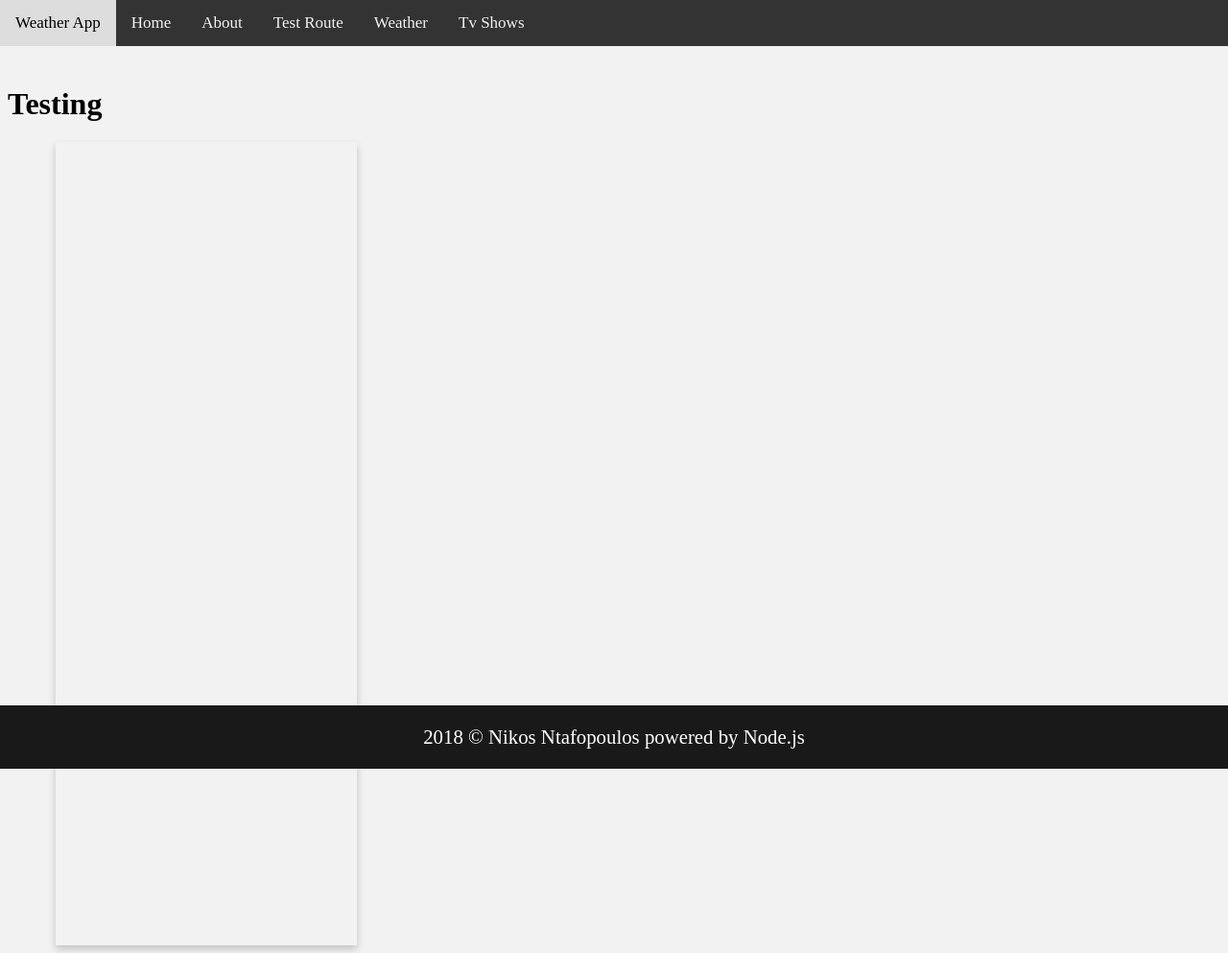
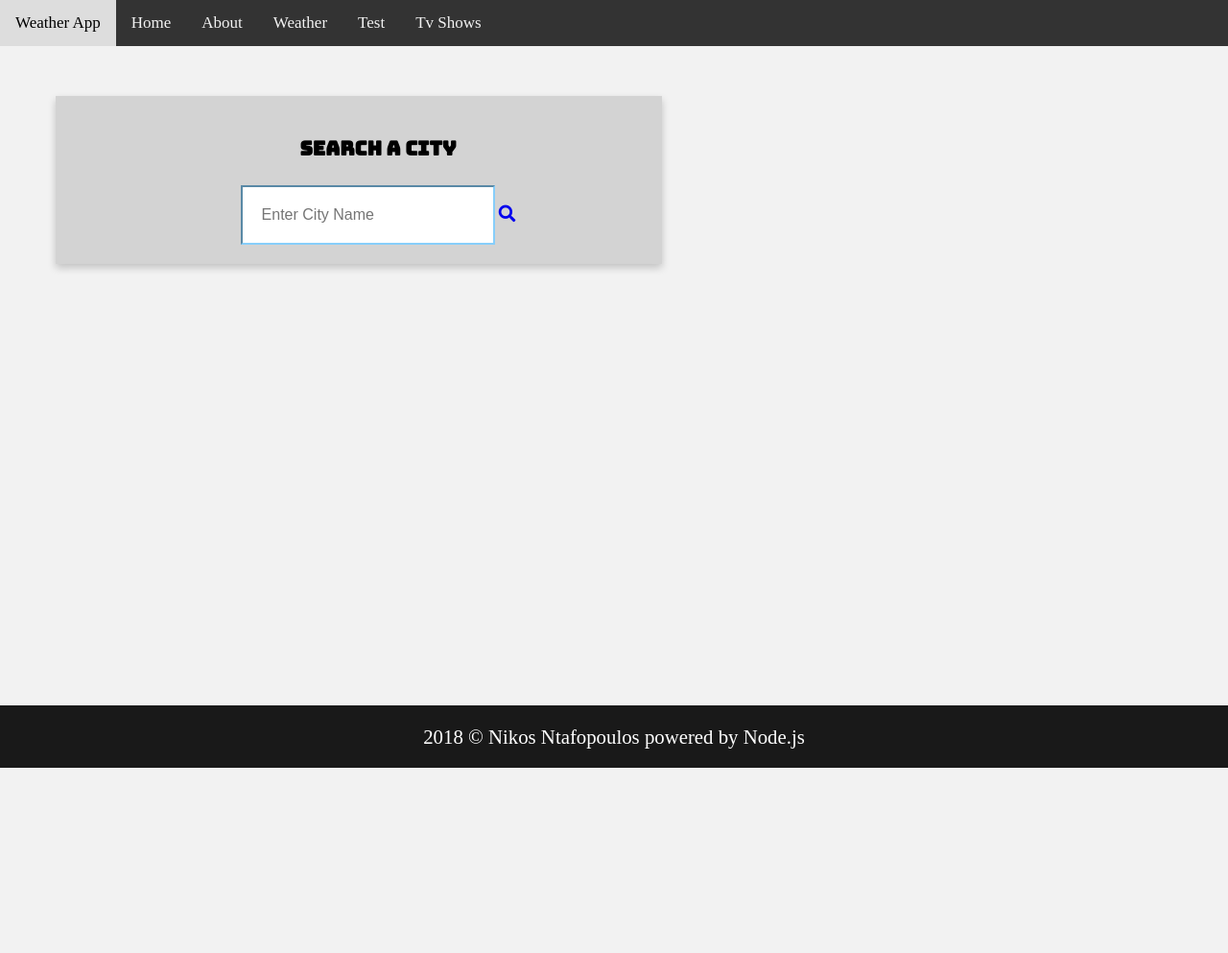
Before and after one commit to Tsokis/Fullstack-Node-Application, a Node server app: page /weather in a window 1280 px wide. Shown: the whole page at 96% size. After the commit the page ends 800 px from the top, so only its background shows below. Run offline with Node 20, Linux system fonts and the light colour scheme; some libraries are stand-ins or nearby versions.

Commit message:
modified

```diff
--- a/app/public/css/main.css
+++ b/app/public/css/main.css
@@ -119,6 +119,9 @@ body {
 
 .bg2::after {
     background-image: url('/imgs/progr.png');
+    background-position: center;
+    background-repeat: no-repeat;
+    background-size: cover;
 }
 
 /** about section style **/
@@ -140,10 +143,6 @@ body {
 flip card about page images
 */
 
-/* test */
-.test {
-    background-color: #4CAF50;
-}
 
 /* Weather page styles */
 .icon {
--- a/app/routes/about.js
+++ b/app/routes/about.js
@@ -2,8 +2,10 @@ const express = require('express');
 const aboutController = express.Router();
 
 aboutController.get('/about', function (req, res) {
+    let blog={test:"ahhahaha"};
     res.render('pages/about', {
-         pageTitle: 'About'
+         pageTitle: 'About',
+         post:blog
     });
 });
 
--- a/app/routes/api.js
+++ b/app/routes/api.js
@@ -10,7 +10,7 @@ apiController.use(bodyParser.urlencoded({
 
 apiController.get('/api', (req, res) => {
      Comments.find({}, (err, Comments) => {
-     res.json(Comments)
+     res.json(Comments);
      });
 });
 
--- a/app/routes/test.js
+++ b/app/routes/test.js
@@ -1,9 +1,10 @@
 const express = require('express');
 const testController = express.Router();
 
+
 testController.get('/test', function (req, res) {
     res.render('pages/test', {
-        pageTitle: 'test'
+        pageTitle: 'test',
     });
 });
 
--- a/app/views/pages/about.ejs
+++ b/app/views/pages/about.ejs
@@ -19,6 +19,7 @@
                 saepe laboriosam!Lorem ipsum dolor sit, amet consectetur adipisicing elit. Totam, neque tempora veritatis adipisci, eligendi ipsam
                 autem incidunt ipsum nisi exercitationem nam! Harum enim assumenda reiciendis voluptates, commodi necessitatibus
                 saepe laboriosam!</p>
+                <h1><%= post.test %></h1>
                 <img src="imgs/coffee1.jpeg" style="width:100%;">
             <p class="item-2">Lorem ipsum dolor sit, amet consectetur adipisicing elit. Totam, neque tempora veritatis adipisci, eligendi ipsam
                 autem incidunt ipsum nisi exercitationem nam! Harum enim assumenda reiciendis voluptates, commodi necessitatibus
--- a/app/views/pages/weather.ejs
+++ b/app/views/pages/weather.ejs
@@ -1,20 +1,36 @@
-<% include ../partials/head %>
+<% include ../partials/headexta %>
 <% include ../partials/navMenu %>
 
 <body>
-    <h1 style="margin-top:90px;">Testing</h1>
-    <div class="wrapper">
-   <div class="weatherCard">
-      <h3 class="name"></h3>
-      <div class="t">
-        <img class="icon">
-        <section class="p"></section>
-        <div class="info"></div>
+<div style="margin-top:100px;" class="card">
+   <header class="header">
+      <h3>Search a city</h3>
+      <div class="search">
+         <input type="text" placeholder="Enter City Name" id="search-txt">
+         <a id="search-btn" href="#"><i class="fas fa-search" id="tt"></i></a>
       </div>
-   </div>
+   </header>
+   <div id="error"></div>
+   <main id="main">
+      <div class="city-icon">
+         <div class="city-icon-holder">
+            <div id="city-name"></div>
+            <img src="" alt="" id="icon">
+         </div>
+      </div>
+      <div class="wrap">
+         <div class="temperature">
+            <div id="temp"></div>
+         </div>
+         <div class="humidity">
+            <div id="humidity-div"></div>
+         </div>
+         <div class="country"></div>
+      </div>
+   </main>
 </div>
 
-    <% include ../partials/footer %>
-    <% include ../partials/domscripts %>
-    <% include ../partials/scripts %>
-    <% include ../partials/closehtml %>
+<% include ../partials/footer %>
+<% include ../partials/domscripts %>
+<% include ../partials/weatherScript %>
+<% include ../partials/closehtml %>
--- a/app/views/partials/navMenu.ejs
+++ b/app/views/partials/navMenu.ejs
@@ -3,8 +3,8 @@
             <a class="active">Weather App</a>
             <a href="/">Home</a>
             <a href="/about">About</a>
-            <a href="/weather">Test Route</a>
-            <a href="/test">Weather</a>
+            <a href="/weather">Weather</a>
+            <a href="/test">Test</a>
             <a href="/tvshows">Tv Shows</a>
             <a href="" class="bar"><i class="fas fa-bars"></i></a>
     </div>
--- a/app/views/partials/scripts.ejs
+++ b/app/views/partials/scripts.ejs
@@ -1,5 +1,6 @@
 <script src="https://unpkg.com/axios/dist/axios.min.js"></script>
-<script type="text/javascript" src="/js/ajax/ajaxCalls.js"></script>
-<script type="text/javascript" src="/js/ajax/googlemaps.js"></script>
+<!-- <script type="text/javascript" src="/js/ajax/ajaxCalls.js"></script> -->
+<!-- <script type="text/javascript" src="/js/ajax/googlemaps.js"></script> -->
+<script type="text/javascript" src="/js/ajax/test-ajax.js"></script>
 <!-- <script async defer src="https://maps.googleapis.com/maps/api/js?key=Your_Api_Key&callback=initMap">
 </script> -->
--- a/app/views/partials/test.ejs
+++ /dev/null
@@ -1 +0,0 @@
-<script src="/js/ajax/test.js"></script>
```
Also changed, not shown: app/public/js/ajax/test.js (deleted, +0 -36 lines), app/views/pages/home.ejs (+0 -11 lines), app/views/pages/test.ejs (+9 -29 lines).
